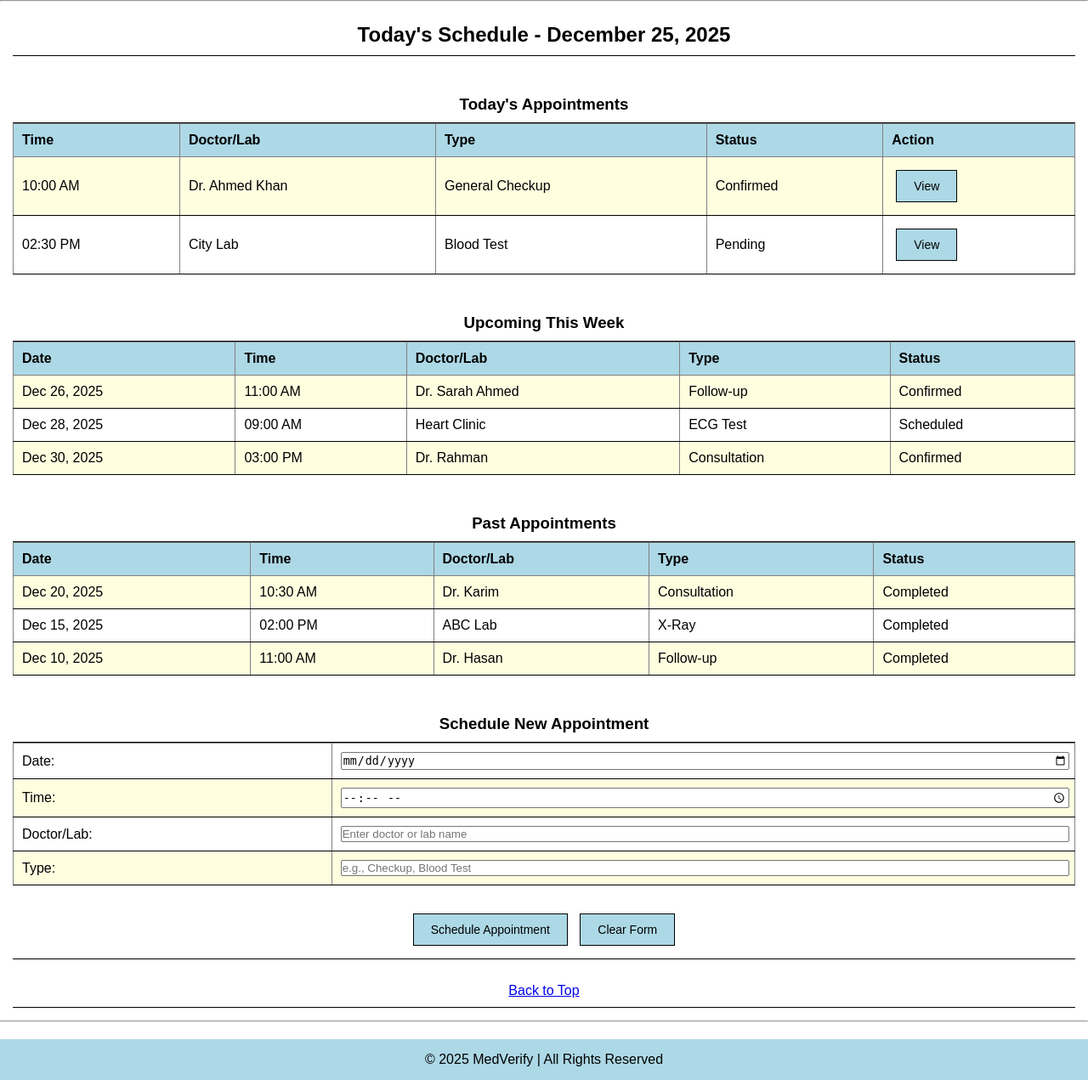
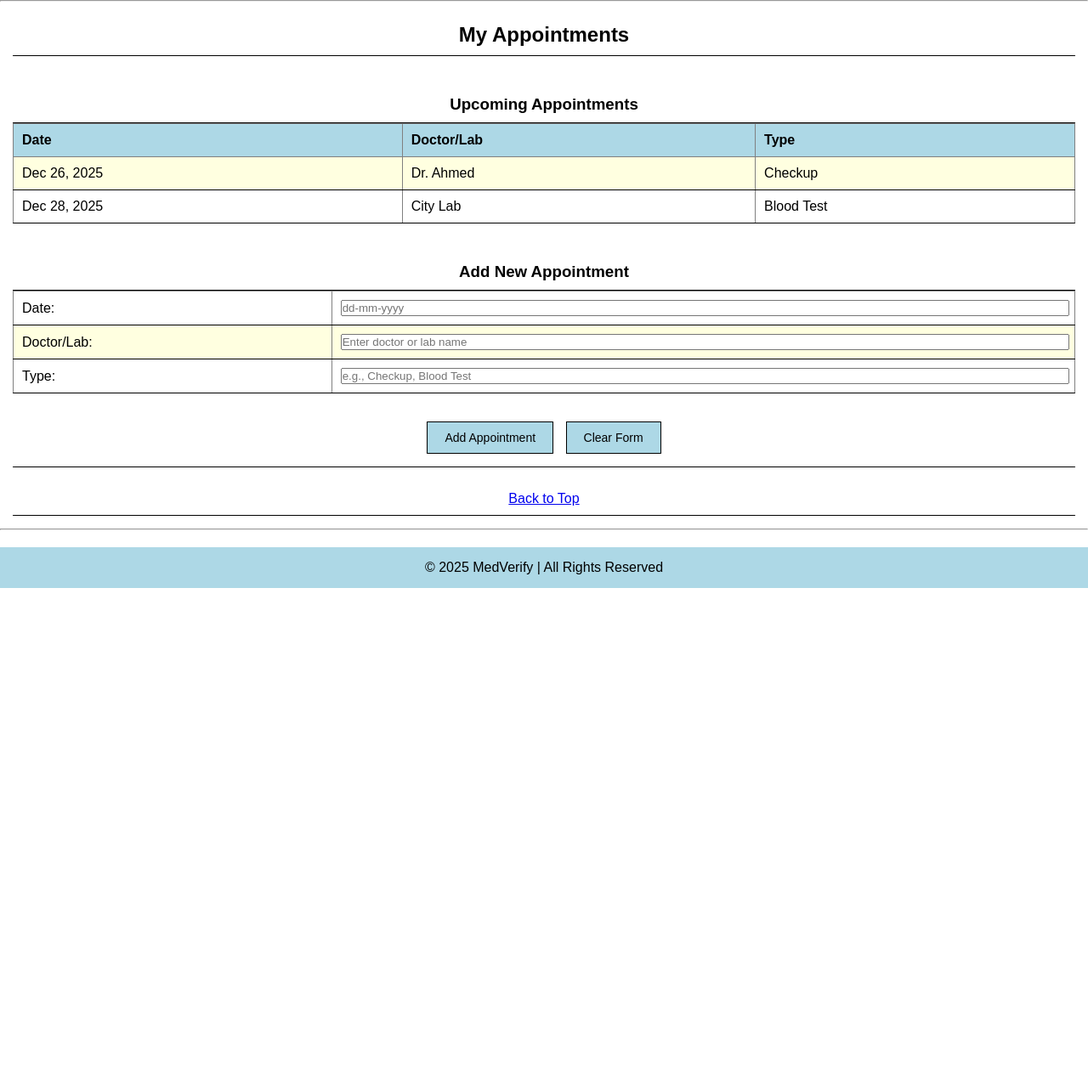
Before and after one commit to shamsulalam1114/MedVerify, a PHP site: page /calendar.php in a window 1280 px wide. Shown: the part 110-1381 px from the top of the page at 85% size. After the commit the page ends 802 px from the top, so only its background shows below. Run offline with PHP 8.4, Linux system fonts and the light colour scheme; the visitor is signed in with stand-in values (Sample User, id 1).

Commit message:
added some modifications on features in the calander section in the dashboard page

```diff
--- a/Assets/calendar.js
+++ b/Assets/calendar.js
@@ -1,40 +1,31 @@
 // Calendar Page JavaScript
 
-// Function to add appointment to today's table
-function addAppointmentToTable(date, time, doctor, type) {
-    let table = document.getElementById("todayAppointmentsTable");
-
-    let newRow = "<tr>";
-    newRow = newRow + "<td>" + time + "</td>";
-    newRow = newRow + "<td>" + doctor + "</td>";
-    newRow = newRow + "<td>" + type + "</td>";
-    newRow = newRow + "<td>Scheduled</td>";
-    newRow = newRow + '<td><button type="button" onclick="alert(\'Viewing appointment details\')">View</button></td>';
-    newRow = newRow + "</tr>";
-
-    table.innerHTML = table.innerHTML + newRow;
-}
-
-// Function to schedule appointment
-function scheduleAppointment() {
+// Function to add appointment to table
+function addAppointment() {
     let dateInput = document.getElementById("appointmentDate");
-    let timeInput = document.getElementById("appointmentTime");
     let doctorInput = document.getElementById("appointmentDoctor");
     let typeInput = document.getElementById("appointmentType");
 
     let date = dateInput.value;
-    let time = timeInput.value;
     let doctor = doctorInput.value;
     let type = typeInput.value;
 
-    if (date === "" || time === "" || doctor === "" || type === "") {
+    if (date === "" || doctor === "" || type === "") {
         alert("Please fill all fields!");
         return;
     }
 
-    addAppointmentToTable(date, time, doctor, type);
+    let table = document.getElementById("appointmentsTable");
 
-    alert("Appointment scheduled successfully!\nDoctor: " + doctor + "\nDate: " + date + "\nTime: " + time);
+    let newRow = "<tr>";
+    newRow = newRow + "<td>" + date + "</td>";
+    newRow = newRow + "<td>" + doctor + "</td>";
+    newRow = newRow + "<td>" + type + "</td>";
+    newRow = newRow + "</tr>";
+
+    table.innerHTML = table.innerHTML + newRow;
+
+    alert("Appointment added successfully!");
 
     clearForm();
 }
@@ -42,13 +33,12 @@ function scheduleAppointment() {
 // Function to clear form
 function clearForm() {
     document.getElementById("appointmentDate").value = "";
-    document.getElementById("appointmentTime").value = "";
     document.getElementById("appointmentDoctor").value = "";
     document.getElementById("appointmentType").value = "";
 }
 
 // Wait for page to load
 document.addEventListener("DOMContentLoaded", function() {
-    document.getElementById("addAppointmentBtn").addEventListener("click", scheduleAppointment);
+    document.getElementById("addAppointmentBtn").addEventListener("click", addAppointment);
     document.getElementById("clearFormBtn").addEventListener("click", clearForm);
 });
--- a/Views/calendar.php
+++ b/Views/calendar.php
@@ -19,7 +19,7 @@
 <head>
     <meta charset="UTF-8">
     <meta name="viewport" content="width=device-width, initial-scale=1.0">
-    <title>Today's Schedule</title>
+    <title>My Appointments</title>
     <link rel="stylesheet" href="../Assets/dashboard.css">
     <script src="../Assets/calendar.js"></script>
 </head>
@@ -49,7 +49,7 @@
         <table width="100%">
             <tr>
                 <td align="center">
-                    <h2>Today's Schedule - December 25, 2025</h2>
+                    <h2>My Appointments</h2>
                 </td>
             </tr>
         </table>
@@ -60,32 +60,26 @@
         <table width="100%">
             <tr>
                 <td align="center">
-                    <h3>Today's Appointments</h3>
+                    <h3>Upcoming Appointments</h3>
                 </td>
             </tr>
         </table>
 
-        <table border="1" width="100%" id="todayAppointmentsTable">
+        <table border="1" width="100%" id="appointmentsTable">
             <tr>
-                <th>Time</th>
+                <th>Date</th>
                 <th>Doctor/Lab</th>
                 <th>Type</th>
-                <th>Status</th>
-                <th>Action</th>
             </tr>
             <tr>
-                <td>10:00 AM</td>
-                <td>Dr. Ahmed Khan</td>
-                <td>General Checkup</td>
-                <td>Confirmed</td>
-                <td><button type="button" onclick="alert('Viewing appointment details')">View</button></td>
+                <td>Dec 26, 2025</td>
+                <td>Dr. Ahmed</td>
+                <td>Checkup</td>
             </tr>
             <tr>
-                <td>02:30 PM</td>
+                <td>Dec 28, 2025</td>
                 <td>City Lab</td>
                 <td>Blood Test</td>
-                <td>Pending</td>
-                <td><button type="button" onclick="alert('Viewing appointment details')">View</button></td>
             </tr>
         </table>
 
@@ -95,91 +89,7 @@
         <table width="100%">
             <tr>
                 <td align="center">
-                    <h3>Upcoming This Week</h3>
-                </td>
-            </tr>
-        </table>
-
-        <table border="1" width="100%" id="weekAppointmentsTable">
-            <tr>
-                <th>Date</th>
-                <th>Time</th>
-                <th>Doctor/Lab</th>
-                <th>Type</th>
-                <th>Status</th>
-            </tr>
-            <tr>
-                <td>Dec 26, 2025</td>
-                <td>11:00 AM</td>
-                <td>Dr. Sarah Ahmed</td>
-                <td>Follow-up</td>
-                <td>Confirmed</td>
-            </tr>
-            <tr>
-                <td>Dec 28, 2025</td>
-                <td>09:00 AM</td>
-                <td>Heart Clinic</td>
-                <td>ECG Test</td>
-                <td>Scheduled</td>
-            </tr>
-            <tr>
-                <td>Dec 30, 2025</td>
-                <td>03:00 PM</td>
-                <td>Dr. Rahman</td>
-                <td>Consultation</td>
-                <td>Confirmed</td>
-            </tr>
-        </table>
-
-        <br><br>
-
-
-        <table width="100%">
-            <tr>
-                <td align="center">
-                    <h3>Past Appointments</h3>
-                </td>
-            </tr>
-        </table>
-
-        <table border="1" width="100%" id="pastAppointmentsTable">
-            <tr>
-                <th>Date</th>
-                <th>Time</th>
-                <th>Doctor/Lab</th>
-                <th>Type</th>
-                <th>Status</th>
-            </tr>
-            <tr>
-                <td>Dec 20, 2025</td>
-                <td>10:30 AM</td>
-                <td>Dr. Karim</td>
-                <td>Consultation</td>
-                <td>Completed</td>
-            </tr>
-            <tr>
-                <td>Dec 15, 2025</td>
-                <td>02:00 PM</td>
-                <td>ABC Lab</td>
-                <td>X-Ray</td>
-                <td>Completed</td>
-            </tr>
-            <tr>
-                <td>Dec 10, 2025</td>
-                <td>11:00 AM</td>
-                <td>Dr. Hasan</td>
-                <td>Follow-up</td>
-                <td>Completed</td>
-            </tr>
-        </table>
-
-        <br><br>
-
-
-        <table width="100%">
-            <tr>
-                <td align="center">
-                    <h3>Schedule New Appointment</h3>
+                    <h3>Add New Appointment</h3>
                 </td>
             </tr>
         </table>
@@ -187,11 +97,7 @@
         <table border="1" width="100%">
             <tr>
                 <td width="30%">Date:</td>
-                <td width="70%"><input type="date" id="appointmentDate" style="width: 100%"></td>
-            </tr>
-            <tr>
-                <td>Time:</td>
-                <td><input type="time" id="appointmentTime" style="width: 100%"></td>
+                <td width="70%"><input type="text" id="appointmentDate" placeholder="dd-mm-yyyy" style="width: 100%"></td>
             </tr>
             <tr>
                 <td>Doctor/Lab:</td>
@@ -208,7 +114,7 @@
         <table width="100%">
             <tr>
                 <td align="center">
-                    <button type="button" id="addAppointmentBtn">Schedule Appointment</button>
+                    <button type="button" id="addAppointmentBtn">Add Appointment</button>
                     <button type="button" id="clearFormBtn">Clear Form</button>
                 </td>
             </tr>
```
